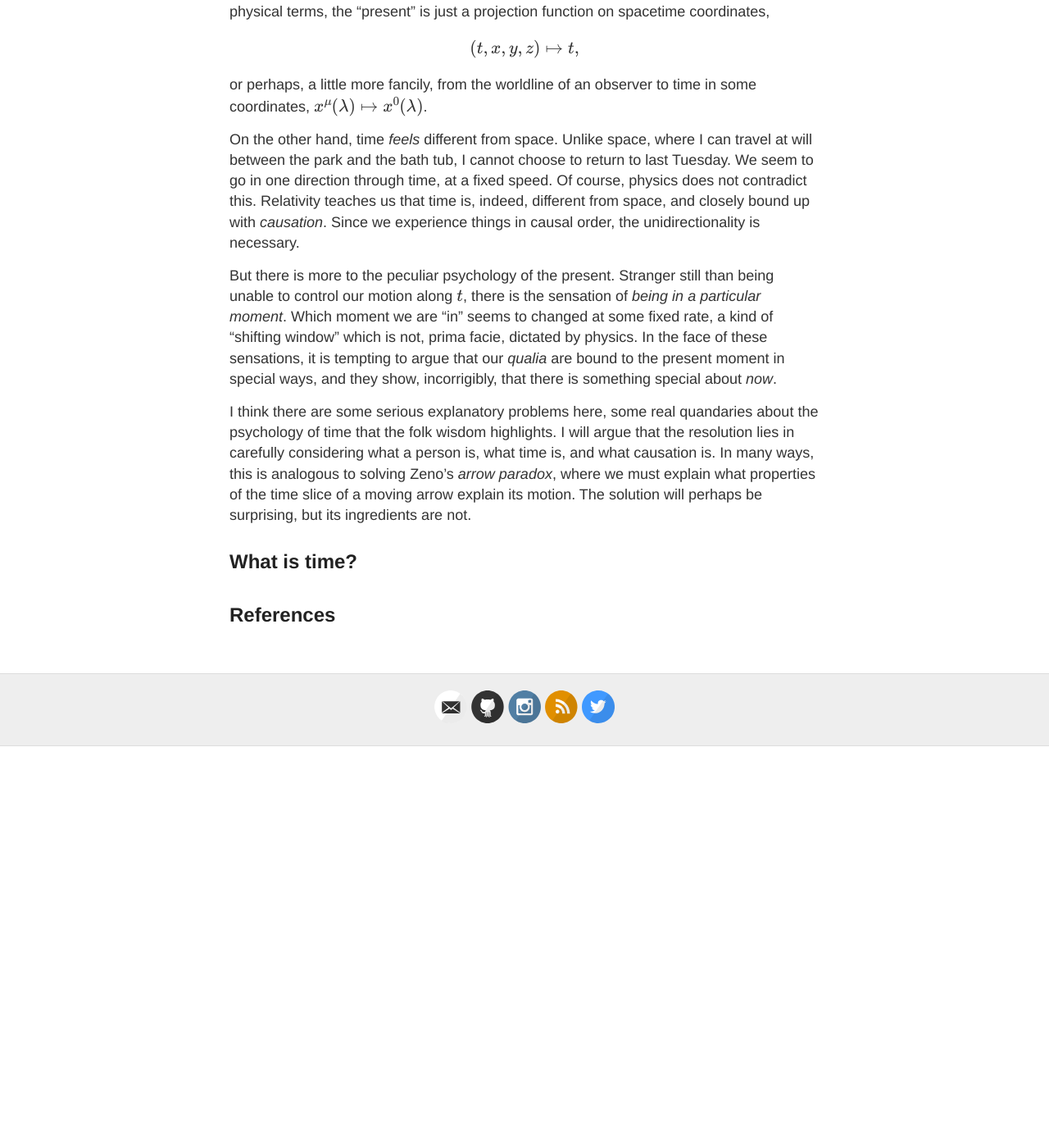
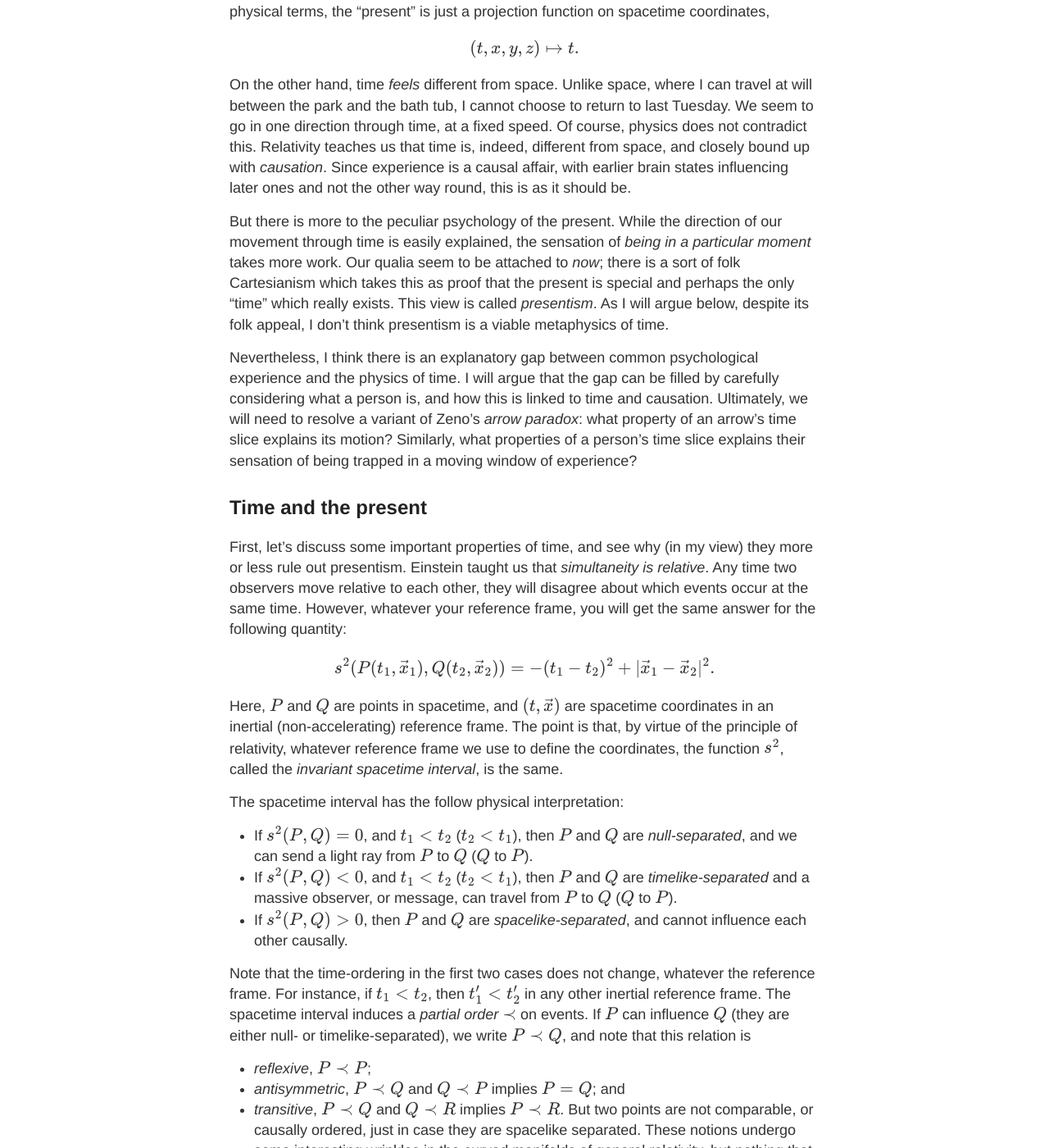
Before and after one commit to hapax/hapax.github.io, a Jekyll site: the page built from assets/psychology-time.md, in a window 1280 px wide and 1400 px high, scrolled down 365 px. Shown: the whole window at 82% size. Built offline with Jekyll 4.4.1, drawn with Linux system fonts in a browser that asks for light colours; our own code applies the rules of GitHub Pages for plain Markdown files; formulas are drawn with MathJax 3; a script that is not in the unit is left out; before the commit the page ends 1275 px from its top, so only the background shows below that; some of the changed text lies outside the part shown.

Commit message:
Update psychology-time.md

```diff
--- a/assets/psychology-time.md
+++ b/assets/psychology-time.md
@@ -22,11 +22,8 @@ In physical terms, the "present" is just a projection function on
 spacetime coordinates,
 
 $$
-(t, x, y, z) \mapsto t,
+(t, x, y, z) \mapsto t.
 $$
-
-or perhaps, a little more fancily, from the worldline of an observer
-to time in some coordinates, $x^\mu(\lambda) \mapsto x^0(\lambda)$.
 
 On the other hand, time *feels* different from space.
 Unlike space, where I can travel at will between the park and the
@@ -35,19 +32,85 @@ We seem to go in one direction through time, at a fixed speed.
 Of course, physics does not contradict this.
 Relativity teaches us that time is, indeed, different from space, and
 closely bound up with *causation*.
-Since we experience things in causal order, the unidirectionality is
-necessary.
+Since experience is a causal affair, with earlier brain states
+influencing later ones and not the other way round, this is as it
+should be.
 
 But there is more to the peculiar psychology of the present.
-Stranger still than being unable to control our motion along $t$,
-there is the sensation of *being in a particular moment*.
+While the direction of our movement through time is easily explained,
+the sensation of *being in a particular moment* takes more work.
+Our qualia seem to be attached to *now*; there is a sort of folk
+Cartesianism which takes this as proof that the present is special and
+perhaps the only "time" which really exists.
+This view is called *presentism*.
+As I will argue below, despite its folk appeal, I don't think presentism is a viable
+metaphysics of time.
+
+Nevertheless, I think there is an
+explanatory gap between common psychological experience and the
+physics of time.
+I will argue that the gap can be filled by carefully considering what
+a person is, and how this is linked to time and causation.
+Ultimately, we will need to resolve a variant of Zeno's *arrow
+paradox*: what property of an arrow's time slice explains its motion?
+Similarly, what properties of a person's time slice explains their
+sensation of being trapped in a moving window of experience?
+
+## Time and the present
+
+First, let's discuss some important properties of time, and see why
+(in my view) they more or less rule out presentism.
+Einstein taught us that *simultaneity is relative*.
+Any time two observers move relative to each other, they will disagree
+about which events occur at the same time.
+However, whatever your reference frame, you will get the same answer
+for the following quantity:
+
+$$
+s^2(P(t_1,\vec{x}_1), Q(t_2,\vec{x}_2)) = - (t_1-t_2)^2+|\vec{x}_1-\vec{x}_2|^2.
+$$
+
+Here, $P$ and $Q$ are points in spacetime, and $(t, \vec{x})$ are
+spacetime coordinates in an inertial (non-accelerating) reference frame.
+The point is that, by virtue of the principle of relativity, whatever
+reference frame we use to define the coordinates, the function $s^2$,
+called the *invariant spacetime interval*, is the same.
+
+The spacetime interval has the follow physical interpretation:
+- If $s^2(P, Q) = 0$, and $t_1 < t_2$ ($t_2 < t_1$), then $P$ and $Q$
+are *null-separated*, and we can send a light ray from $P$ to $Q$ ($Q$ to $P$).
+- If $s^2(P, Q) < 0$, and $t_1 < t_2$ ($t_2 < t_1$), then $P$ and $Q$
+are *timelike-separated* and a massive observer, or message, can travel from $P$ to $Q$ ($Q$ to $P$).
+- If $s^2(P, Q) > 0$, then $P$ and $Q$ are *spacelike-separated*, and
+cannot influence each other causally.
+
+Note that the time-ordering in the first two cases does not change,
+whatever the reference frame.
+For instance, if $t_1 < t_2$, then $t_1' < t_2'$ in any other inertial
+reference frame.
+The spacetime interval induces a *partial order* $\prec$ on events.
+If $P$ can influence $Q$ (they are either null- or timelike-separated), we write $P \prec Q$, and note that this
+relation is
+- *reflexive*, $P \prec P$;
+- *antisymmetric*, $P \prec Q$ and $Q \prec P$ implies $P = Q$; and
+- *transitive*, $P \prec Q$ and $Q \prec R$ implies $P \prec R$.
+But two points are not comparable, or causally ordered, just in case
+they are spacelike separated.
+These notions undergo some interesting wrinkles in the curved
+manifolds of general relativity, but nothing that will be relevant for
+our purposes.
+
+## References
+
+## Extra
+
 Which moment we are "in" seems to changed at some fixed rate, a kind
 of "shifting window" which is not, prima facie, dictated by physics.
 In the face of these sensations, it is tempting to argue that our *qualia* are
 bound to the present moment in special ways, and they show,
 incorrigibly, that there is something special about *now*.
 
-I think there are some serious explanatory problems here, some real
+I think there are some serious explanatory problems here, real
 quandaries about the psychology of time that the folk wisdom highlights.
 I will argue that the resolution lies in carefully considering what a
 person is, what time is, and what causation is.
@@ -55,7 +118,3 @@ In many ways, this is analogous to solving Zeno's *arrow
 paradox*, where we must explain what properties of the time slice of a
 moving arrow explain its motion.
 The solution will perhaps be surprising, but its ingredients are not.
-
-## What is time?
-
-## References
```
